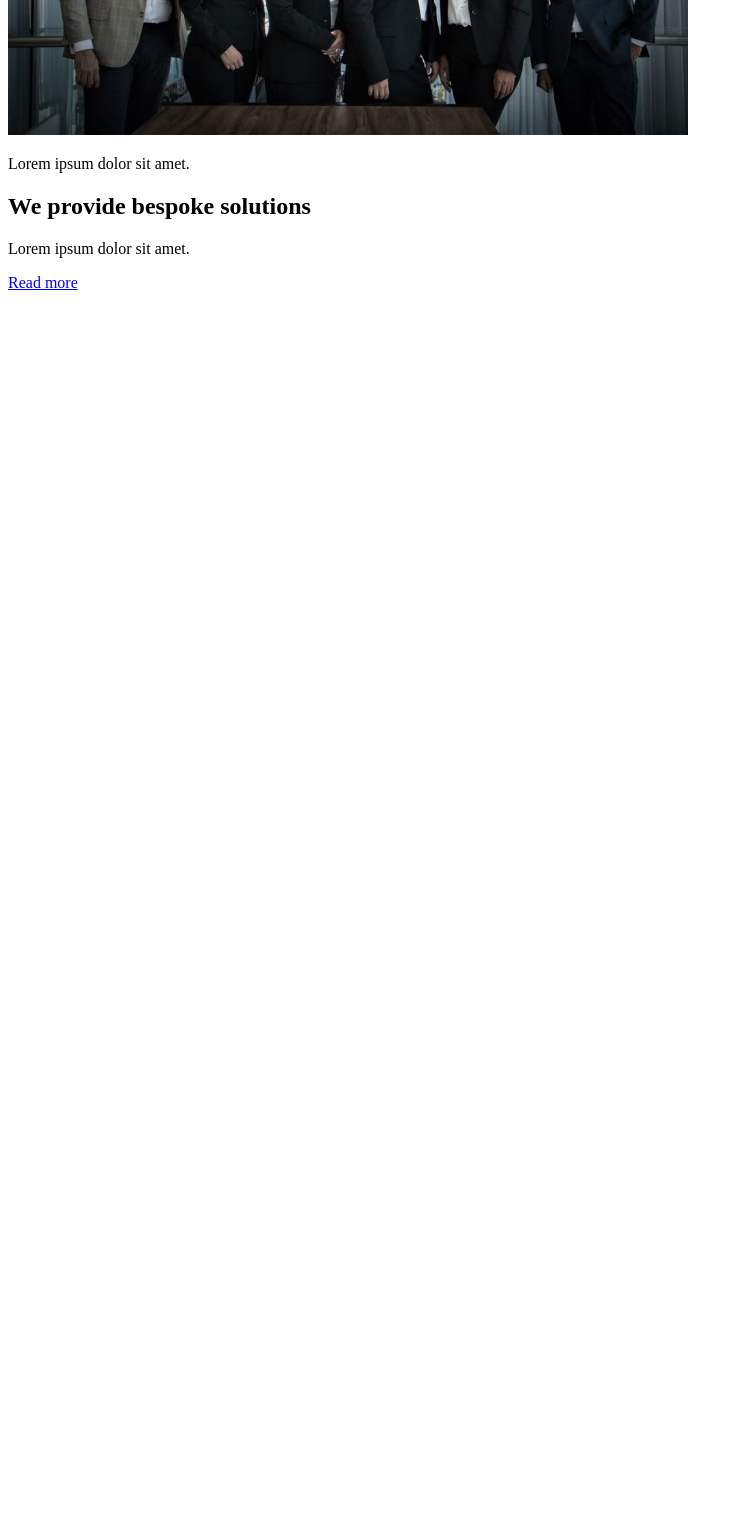
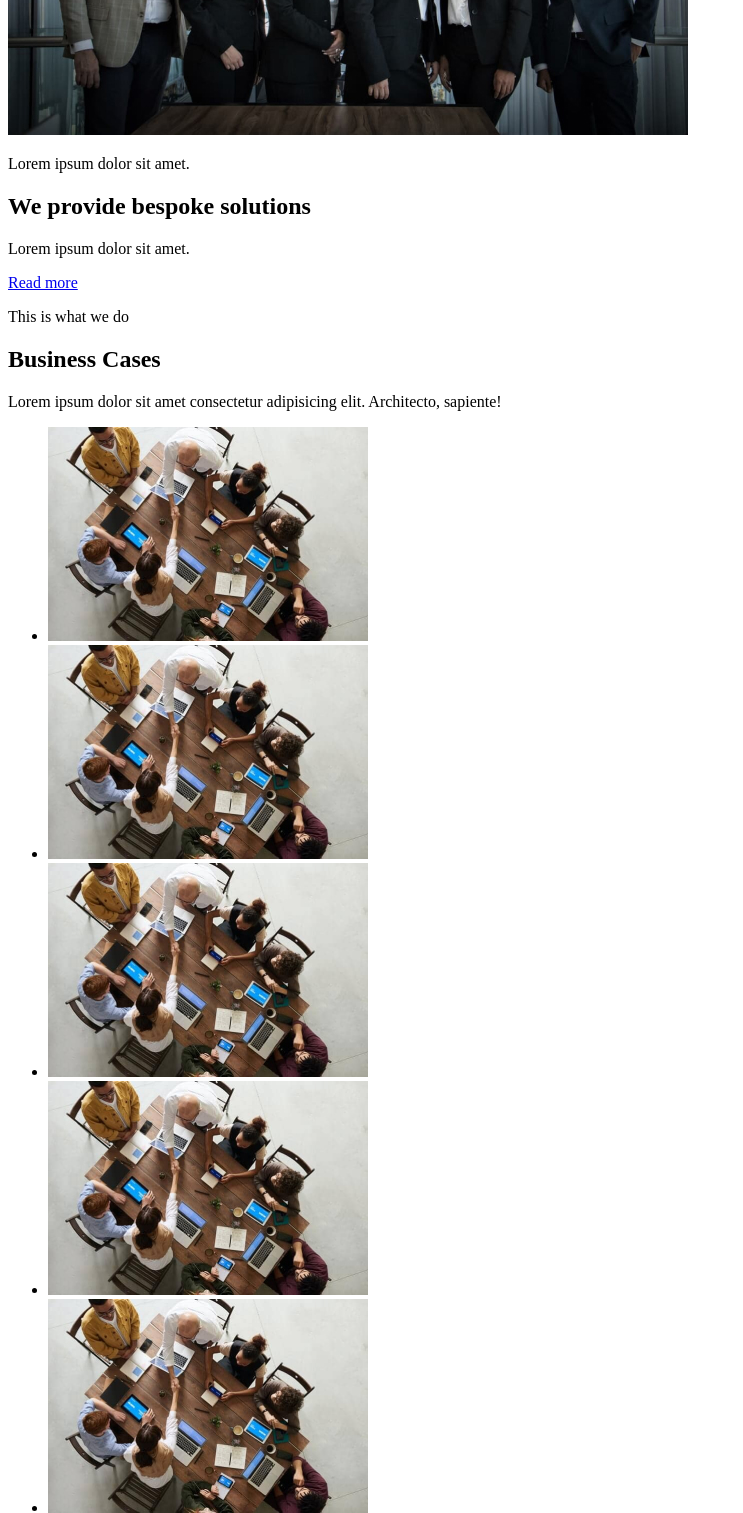
Before and after one commit to AlexGusl97/First_Try14, a plain HTML site: page index.html in a window 1280 px wide. Shown: the part 827-2340 px from the top of the page, without its empty margins (0-743 px from the left). Before the commit the page ends 1127 px from the top, so only its background shows below. Drawn offline with Linux system fonts and the light colour scheme.

Commit message:
add cases

```diff
--- a/index.html
+++ b/index.html
@@ -57,6 +57,22 @@
             <p> Lorem ipsum dolor sit amet.</p>
             <a href="./index.html">Read more</a>
         </section>
+        <section>
+            <p>This is what we do</p>
+            <h2>Business Cases</h2>
+            <p>Lorem ipsum dolor sit amet consectetur adipisicing elit. Architecto, sapiente!</p>
+            <ul>
+                <li><img src="./images/cases/Rectangle.jpg" alt="team" width="320" height="214"></li>
+                <li><img src="./images/cases/Rectangle.jpg" alt="team" width="320" height="214"></li>
+                <li><img src="./images/cases/Rectangle.jpg" alt="team" width="320" height="214"></li>
+                <li><img src="./images/cases/Rectangle.jpg" alt="team" width="320" height="214"></li>
+                <li><img src="./images/cases/Rectangle.jpg" alt="team" width="320" height="214"></li>
+                <li><img src="./images/cases/Rectangle.jpg" alt="team" width="320" height="214"></li>
+                <li><img src="./images/cases/Rectangle.jpg" alt="team" width="320" height="214"></li>
+                <li><img src="./images/cases/Rectangle.jpg" alt="team" width="320" height="214"></li>
+            </ul>
+
+        </section>
     </main>
     <footer></footer>
 </body>
```
Also changed, not shown: images/cases/Rectangle.jpg (added).
